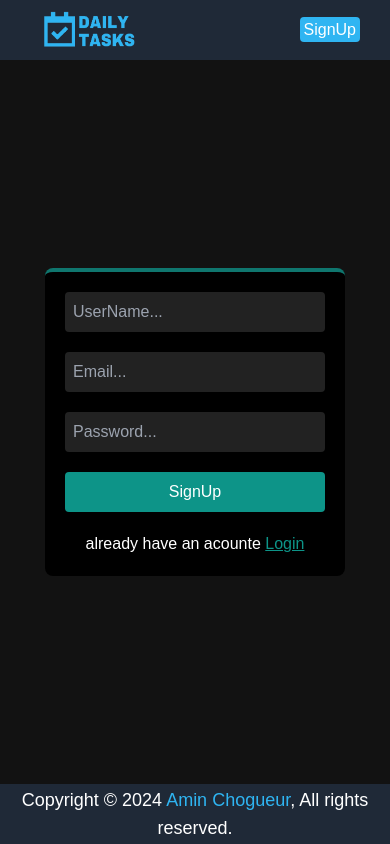
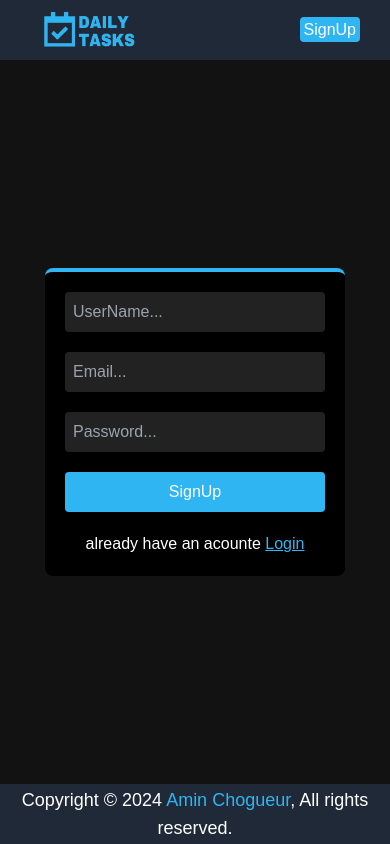
Before and after one commit to Amin-Chogueur/daily_tasks, a Next.js app: page /signUp in a window 390 px wide. Built offline with nearby package versions, Linux system fonts and the light colour scheme; no server answers.

Commit message:
fix responsive issue

```diff
--- a/src/app/signUp/page.jsx
+++ b/src/app/signUp/page.jsx
@@ -39,7 +39,7 @@ export default function SignUp() {
     <div className="flex justify-center items-center h-[calc(100vh-120px)]">
       <form
         onSubmit={handleSubmitForm}
-        className="flex flex-col gap-5 p-5 rounded-lg bg-black w-[300px] mx-auto  border-t-teal-700  border-t-4"
+        className="flex flex-col gap-5 p-5 rounded-lg bg-black w-[300px] mx-auto  border-t-[#2FB5F2]   border-t-4"
       >
         <input
           className="bg-[#222] p-2 rounded"
@@ -76,13 +76,15 @@ export default function SignUp() {
         />
         <button
           disabled={loading}
-          className={` p-2 rounded ${loading ? "bg-slate-700" : "bg-teal-600"}`}
+          className={` p-2 rounded ${
+            loading ? "bg-slate-700" : "bg-[#2FB5F2] "
+          }`}
         >
           {loading ? "In Process..." : "SignUp"}
         </button>
         <p className="text-center">
           already have an acounte{" "}
-          <Link className="text-teal-600 underline" href={"/"}>
+          <Link className="text-[#2FB5F2]  underline" href={"/"}>
             Login
           </Link>
         </p>
--- a/src/components/Task.jsx
+++ b/src/components/Task.jsx
@@ -77,9 +77,9 @@ function Task({ task, status }) {
       ) : (
         <form
           key={task._id * 3}
-          className="border border-gray-700 p-5 rounded-xl flex justify-between  mb-4 bg-[#1F2937] "
+          className="border border-gray-700 p-3 rounded-xl flex justify-between  mb-4 bg-[#1F2937] "
         >
-          <div>
+          <div className="max-w-[100%]">
             {status === "loading" && (
               <p className="text-center my-3 text-xl">Loading...</p>
             )}
@@ -119,7 +119,7 @@ function Task({ task, status }) {
             </div>
 
             <input
-              className="bg-[#121212] my-2 p-1 rounded"
+              className="bg-[#121212] my-2 p-1 rounded max-w-[90%]"
               type="text"
               name="description"
               value={updatedTask.description}
```
